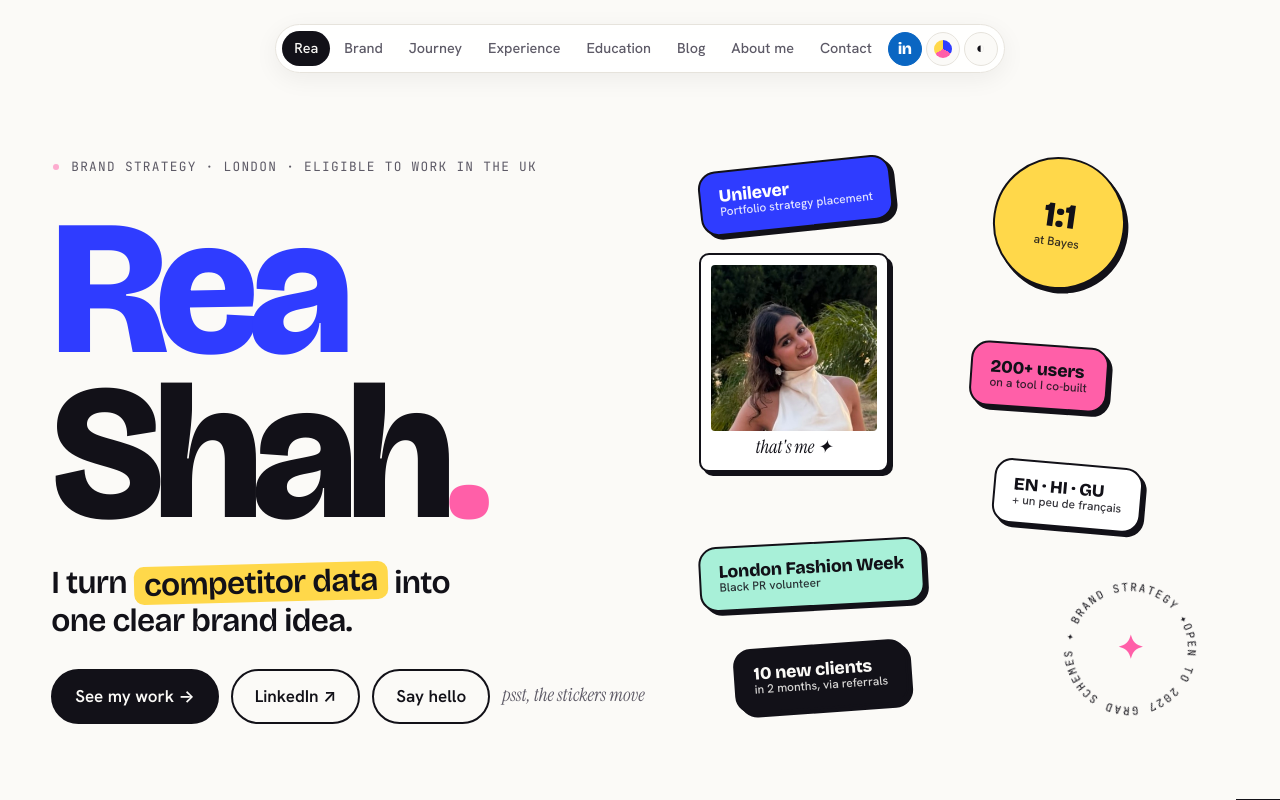
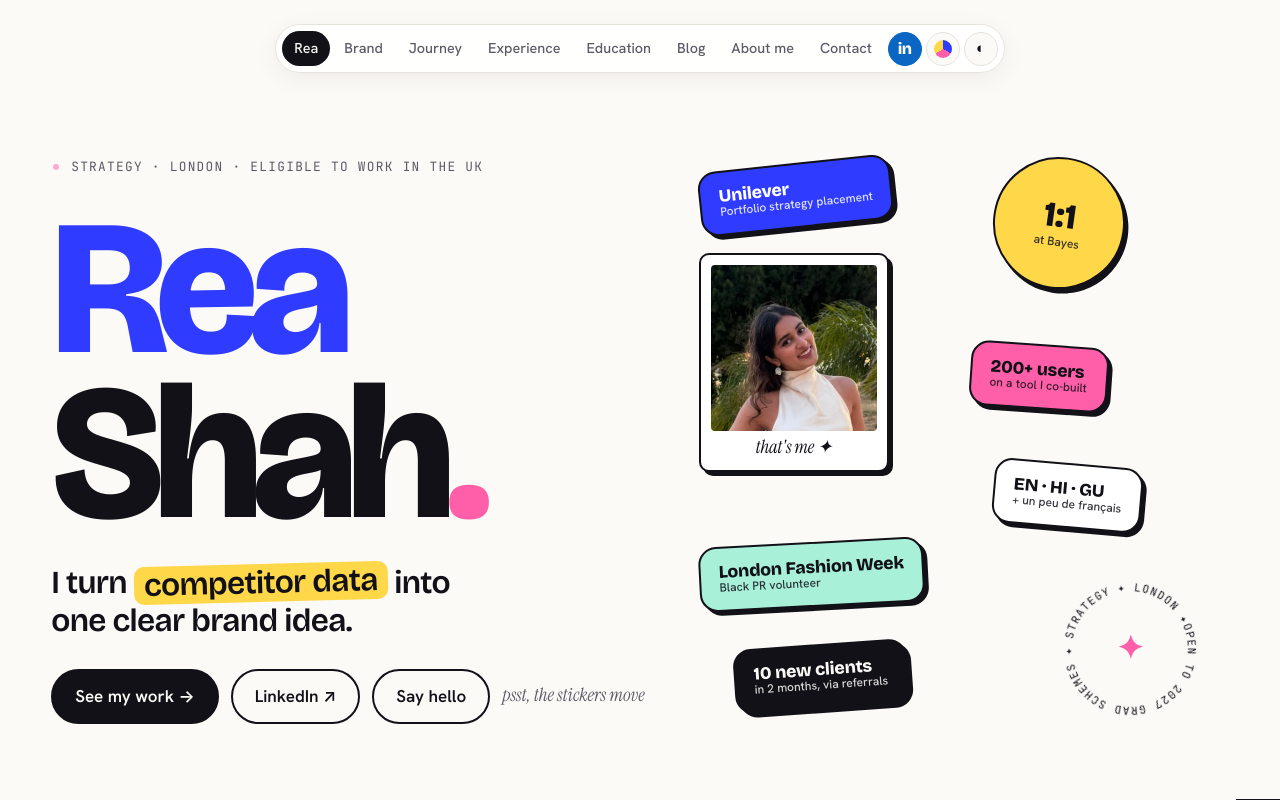
Before and after one commit to reashah/reashah.github.io, a plain HTML site: page docs/index.html in a window 1280 px wide. Shown: the top 800 px of the page. Drawn offline with nearby package versions, Linux system fonts and the light colour scheme; a web font is replaced by a local one.

Commit message:
Header: say Strategy instead of Brand strategy
Co-Authored-By: Claude Opus 5.5 <noreply@anthropic.com>

```diff
--- a/docs/index.html
+++ b/docs/index.html
@@ -904,7 +904,7 @@ img.eb-logo { height: 24px; width: auto; }
 
 <header class="hero gutter" id="top">
   <div class="inner">
-    <p class="kicker">Brand strategy · London · Eligible to work in the UK</p>
+    <p class="kicker">Strategy · London · Eligible to work in the UK</p>
     <h1 class="name"><span class="r">Rea</span><span>Shah<span class="dot">.</span></span></h1>
     <p class="lede">I turn <span class="swap" id="swap">messy research</span> into one clear brand idea.</p>
     <div class="hero-actions">
@@ -923,7 +923,7 @@ img.eb-logo { height: 24px; width: auto; }
       <div class="sticker" style="--bgc: var(--ink); --fg: var(--bg); --r: -4deg; left: 58%; top: 86%">10 new clients<small>in 2 months, via referrals</small></div>
     </div>
     <div class="badge" aria-hidden="true">
-      <svg viewBox="0 0 150 150"><defs><path id="circ" d="M75,75 m-58,0 a58,58 0 1,1 116,0 a58,58 0 1,1 -116,0"/></defs><text><textPath href="#circ" textLength="362" lengthAdjust="spacing">Open to 2027 grad schemes ✦ Brand strategy ✦</textPath></text></svg>
+      <svg viewBox="0 0 150 150"><defs><path id="circ" d="M75,75 m-58,0 a58,58 0 1,1 116,0 a58,58 0 1,1 -116,0"/></defs><text><textPath href="#circ" textLength="362" lengthAdjust="spacing">Open to 2027 grad schemes ✦ Strategy ✦ London ✦</textPath></text></svg>
       <b>✦</b>
     </div>
   </div>
```
Also changed, not shown: index.html (+2 -2 lines).
